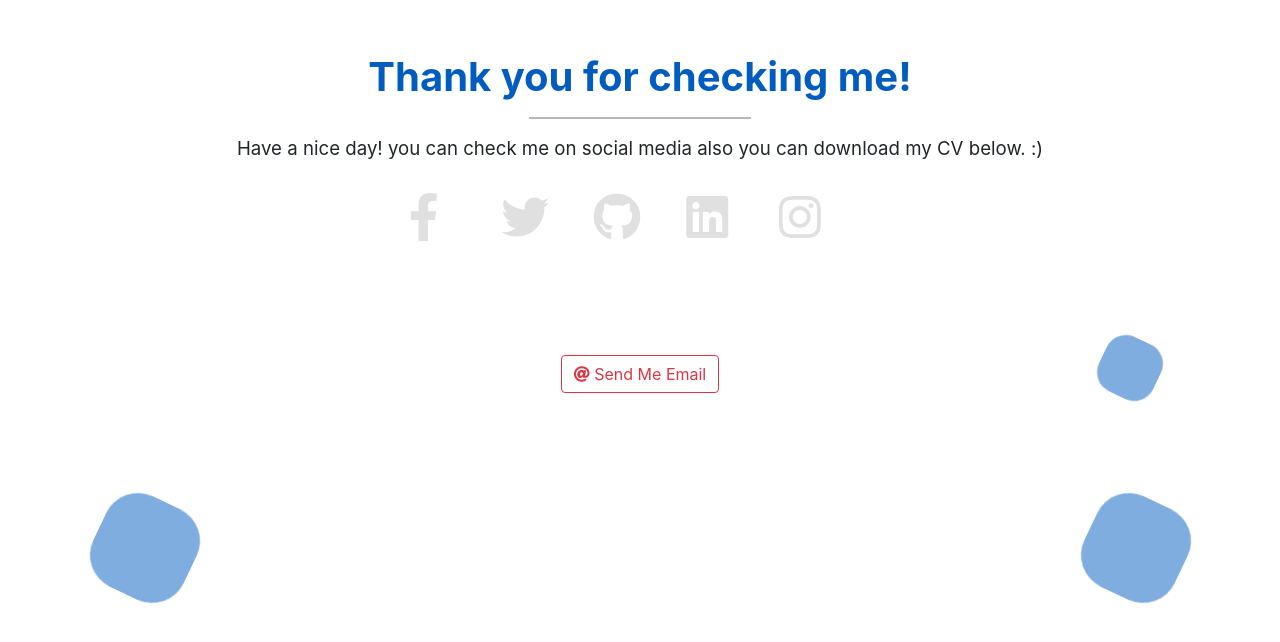
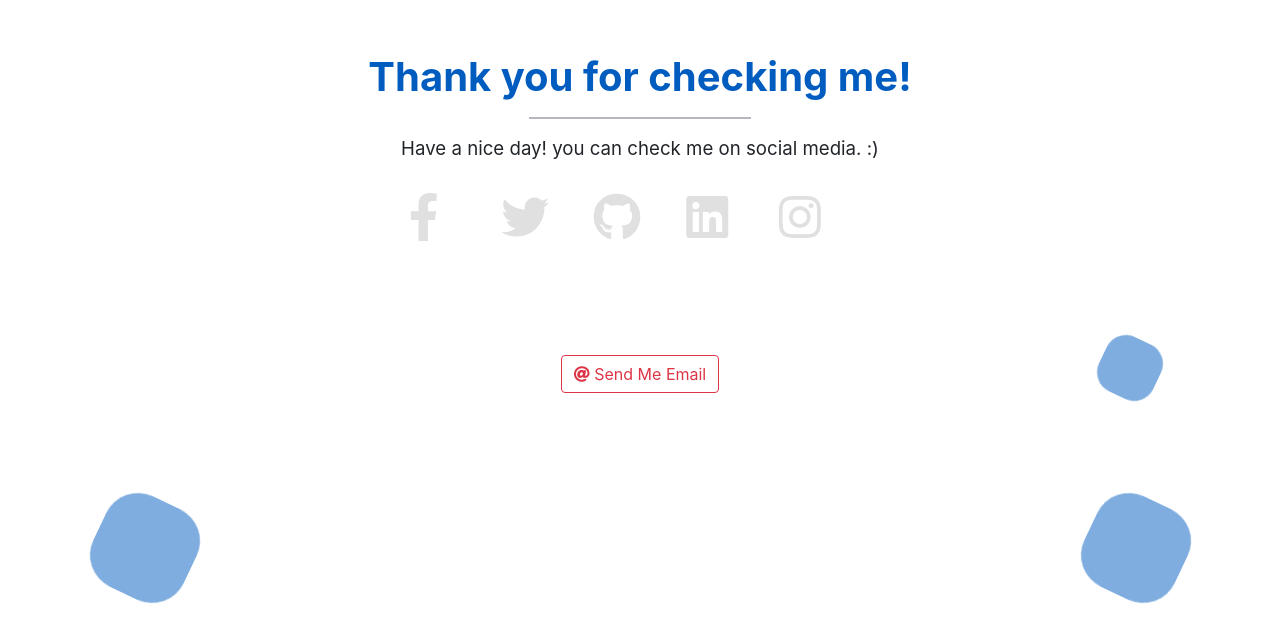
Before and after one commit to yogarevy/yogarevy.github.io, a plain HTML site: page pages/index.html in a window 1280 px wide. Shown: the part 3961-4603 px from the top of the page. Drawn offline with Linux system fonts and the light colour scheme.

Commit message:
update closing text

```diff
--- a/pages/index.html
+++ b/pages/index.html
@@ -272,7 +272,7 @@
                 <div class="col-md-12 module">
                     <h1 class="title title-section-three">Thank you for checking me!</h1>
                     <hr class="garis">
-                    <p class="subtitle subtitle-section-social">Have a nice day! you can check me on social media also you can download my CV below. :)</p>
+                    <p class="subtitle subtitle-section-social">Have a nice day! you can check me on social media. :)</p>
                 </div>
                 <div class="col-md-12 module feature-section row justify-content-md-center">
                     <div class="col-md-1 grid-social">
```
